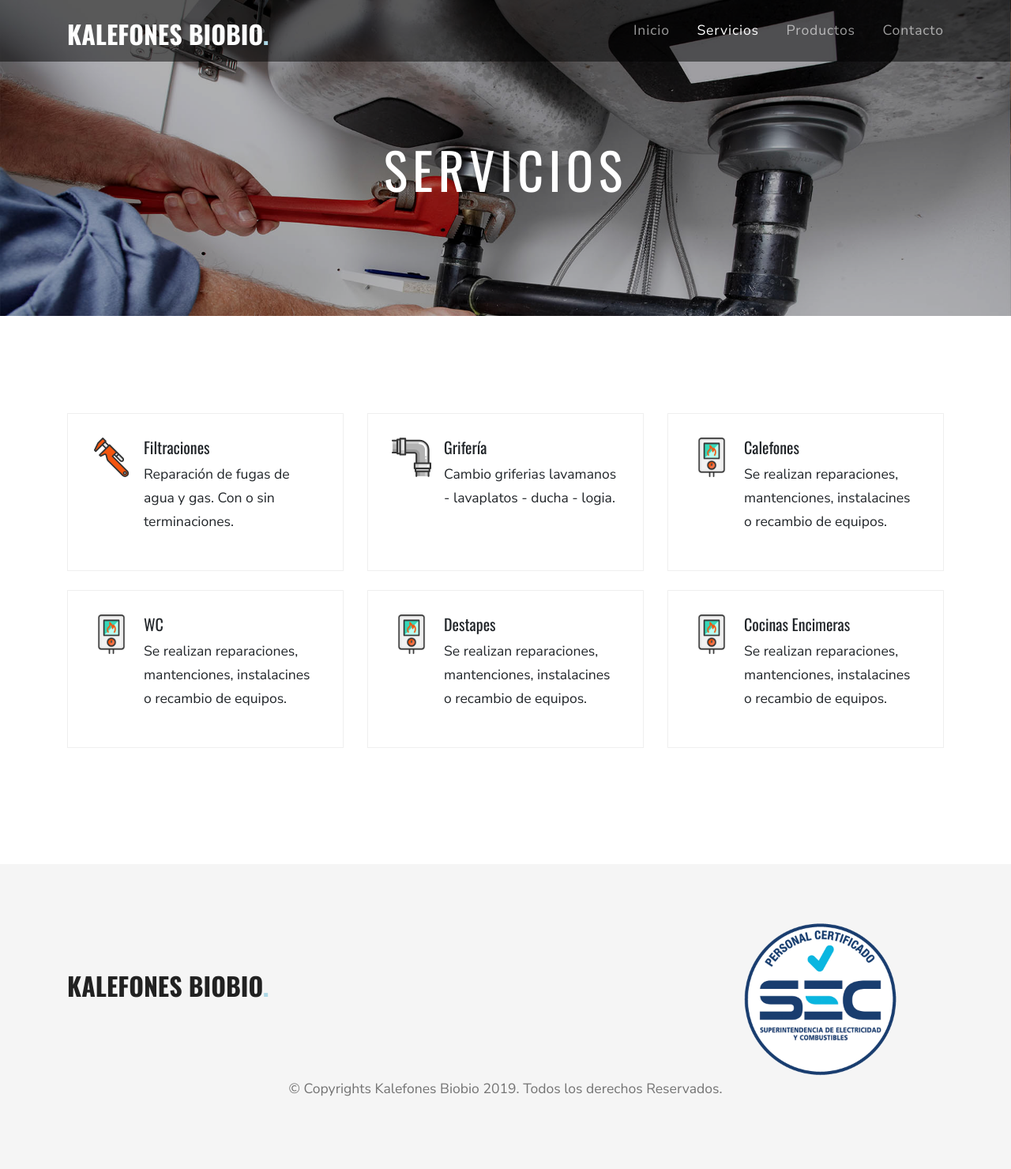
After one commit to ignacioainol/kalefonesbiobio, a PHP site: page /servicios.html in a window 1280 px wide. The commit adds this page. Shown: the whole page at 79% size. Run offline with PHP 8.4, Linux system fonts and the light colour scheme; some web fonts are replaced.

Commit message:
design finish

```diff
--- a/css/style.css
+++ b/css/style.css
@@ -145,6 +145,7 @@ a.btn-wsp > i{
   }
 
 .sectionOne{
+  background: url('../images/bgTest.jpg');
   overflow: hidden;
 }
 
@@ -274,6 +275,7 @@ a.btn-wsp > i{
     margin-bottom: 15px; } }
 
 .site-footer {
+  background: #f5f5f5;
   padding: 4em 0; }
   @media (min-width: 768px) {
     .site-footer {
@@ -605,7 +607,8 @@ a.btn-wsp > i{
     font-size: 4rem;
     font-weight: normal;
     letter-spacing: .1em;
-    text-transform: uppercase; }
+    text-transform: uppercase;
+    padding-top: 2em; }
   .site-blocks-cover p {
     color: #fff;
     font-size: 1.5rem;
@@ -622,6 +625,19 @@ a.btn-wsp > i{
   .site-blocks-cover.subscribe p {
     font-size: 1rem !important;
     font-weight: 100; }
+
+.serviceOne{
+  padding: 10em 1em 7em 1em;
+}
+
+.serviceOne h1{
+    font-weight: 900;
+    color: #fff;
+    font-size: 4rem;
+    font-weight: normal;
+    letter-spacing: .1em;
+    text-transform: uppercase;
+}
 
 /* Judicial */
 .btn-primary {
--- /dev/null
+++ b/servicios.html
@@ -0,0 +1,186 @@
+<!DOCTYPE html>
+<html lang="en">
+  <head>
+    <title>Judicial &mdash; Colorlib Website Template</title>
+    <meta charset="utf-8">
+    <meta name="viewport" content="width=device-width, initial-scale=1, shrink-to-fit=no">
+
+    <link rel="stylesheet" href="https://fonts.googleapis.com/css?family=Nunito+Sans:200,300,400,700,900|Oswald:400,700">
+    <link rel="stylesheet" href="fonts/icomoon/style.css">
+
+    <link rel="stylesheet" href="css/bootstrap.min.css">
+    <link rel="stylesheet" href="css/magnific-popup.css">
+    <link rel="stylesheet" href="css/jquery-ui.css">
+    <link rel="stylesheet" href="css/owl.carousel.min.css">
+    <link rel="stylesheet" href="css/owl.theme.default.min.css">
+    <link rel="stylesheet" href="css/bootstrap-datepicker.css">
+    <link rel="stylesheet" href="css/mediaelementplayer.css">
+    <link rel="stylesheet" href="css/animate.css">
+    <link rel="stylesheet" href="fonts/flaticon/font/flaticon.css">
+    <link rel="stylesheet" href="css/fl-bigmug-line.css">
+
+
+    <link rel="stylesheet" href="css/aos.css">
+
+    <link rel="stylesheet" href="css/style.css">
+
+  </head>
+  <body>
+
+
+
+  <div class="site-wrap">
+    <!--[quit class 'mt-4' to site-navbar]-->
+    <div class="site-navbar">
+        <div class="container py-1">
+          <div class="row align-items-center">
+            <div class="col-8 col-md-8 col-lg-4">
+              <h1 class="mb-0"><a href="index.html" class="text-white h2 mb-0"><strong class="text-uppercase">Kalefones Biobio<span style="color:lightblue;">.</span></strong></a></h1>
+            </div>
+            <div class="col-4 col-md-4 col-lg-8">
+              <nav class="site-navigation text-right text-md-right" role="navigation">
+
+                <div class="d-inline-block d-lg-none ml-md-0 mr-auto py-3"><a href="#" class="site-menu-toggle js-menu-toggle text-white"><span class="icon-menu h3"></span></a></div>
+
+                <ul class="site-menu js-clone-nav d-none d-lg-block">
+                  <li><a href="index.html">Inicio</a></li>
+                  <li class="active"><a href="servicios">Servicios</a></li>
+                  <li><a href="productos">Productos</a></li>
+                  <li><a href="contacto">Contacto</a></li>
+                </ul>
+              </nav>
+            </div>
+
+
+          </div>
+        </div>
+      </div>
+    </div>
+
+    <div class="site-mobile-menu">
+      <div class="site-mobile-menu-header">
+        <div class="site-mobile-menu-close mt-3">
+          <span class="icon-close2 js-menu-toggle"></span>
+        </div>
+      </div>
+      <div class="site-mobile-menu-body"></div>
+    </div> <!-- .site-mobile-menu -->
+
+    <div class="serviceOne inner-page-cover overlay" style="background-image: url('images/home-gasfiter.jpg');background-size: cover;box-shadow: inset 0 0 0 1000px rgba(0,0,0,.3);" data-aos="fade" data-stellar-background-ratio="0.5" data-aos="fade">
+      <div class="container">
+        <div class="row align-items-center justify-content-center">
+          <div class="col-md-8 text-center" data-aos="fade-up" data-aos-delay="400">
+            <h1 class="mb-4">Servicios</h1>
+          </div>
+        </div>
+      </div>
+    </div>
+
+
+
+    <div class="site-section section-3">
+      <div class="container">
+        <div class="row">
+          <div class="col-lg-4 col-md-6 mb-4">
+            <div class="service-2 d-flex">
+              <div class="service-2-icon mr-3"><img src="images/wrench.svg" width="50px" height="50px" alt="Filtraciones"></div>
+              <div class="service-2-contents">
+                <h3>Filtraciones</h3>
+                <p>Reparación de fugas de agua y gas. Con o sin terminaciones.</p>
+              </div>
+            </div>
+          </div>
+          <div class="col-lg-4 col-md-6 mb-4">
+            <div class="service-2 d-flex">
+              <div class="service-2-icon mr-3"><img src="images/pipes.svg" width="50px" height="50px" alt="Grifería"></div>
+              <div class="service-2-contents">
+                <h3>Grifería</h3>
+                <p>Cambio griferias lavamanos - lavaplatos - ducha - logia. <br><br></p>
+              </div>
+            </div>
+          </div>
+          <div class="col-lg-4 col-md-6 mb-4">
+            <div class="service-2 d-flex">
+              <div class="service-2-icon mr-3"><img src="images/water-heater.png" width="50px" height="50px" alt="Calefones"></div>
+              <div class="service-2-contents">
+                <h3>Calefones</h3>
+                <p>Se realizan reparaciones, mantenciones, instalacines o recambio de equipos.</p>
+              </div>
+            </div>
+          </div>
+
+          <div class="col-lg-4 col-md-6 mb-4">
+            <div class="service-2 d-flex">
+              <div class="service-2-icon mr-3"><img src="images/water-heater.png" width="50px" height="50px" alt="Calefones"></div>
+              <div class="service-2-contents">
+                <h3>WC</h3>
+                <p>Se realizan reparaciones, mantenciones, instalacines o recambio de equipos.</p>
+              </div>
+            </div>
+          </div>
+
+          <div class="col-lg-4 col-md-6 mb-4">
+            <div class="service-2 d-flex">
+              <div class="service-2-icon mr-3"><img src="images/water-heater.png" width="50px" height="50px" alt="Calefones"></div>
+              <div class="service-2-contents">
+                <h3>Destapes</h3>
+                <p>Se realizan reparaciones, mantenciones, instalacines o recambio de equipos.</p>
+              </div>
+            </div>
+          </div>
+
+          <div class="col-lg-4 col-md-6 mb-4">
+            <div class="service-2 d-flex">
+              <div class="service-2-icon mr-3"><img src="images/water-heater.png" width="50px" height="50px" alt="Calefones"></div>
+              <div class="service-2-contents">
+                <h3>Cocinas Encimeras</h3>
+                <p>Se realizan reparaciones, mantenciones, instalacines o recambio de equipos.</p>
+              </div>
+            </div>
+          </div>
+        </div>
+      </div>
+    </div>
+
+
+
+
+
+    <footer class="site-footer">
+        <div class="container">
+          <div class="row">
+            <div class="col-md-9">
+              <h1 class="mb-0 mt-4" style="margin-top: 1.4em !important"><a href="index.html" class="h2 mb-0"><strong class="text-uppercase">Kalefones Biobio<span style="color:lightblue;">.</span></strong></a></h1>
+            </div>
+            <div class="col-md-3">
+              <img src="images/sec_cert.png" alt="Sec Certificado" width="200">
+            </div>
+          </div>
+
+            <div class="text-center">
+                <p>© Copyrights Kalefones Biobio 2019. Todos los derechos Reservados.</p>
+              </div>
+        </div>
+
+    </footer>
+
+  </div>
+
+  <script src="js/jquery-3.3.1.min.js"></script>
+  <script src="js/jquery-migrate-3.0.1.min.js"></script>
+  <script src="js/jquery-ui.js"></script>
+  <script src="js/popper.min.js"></script>
+  <script src="js/bootstrap.min.js"></script>
+  <script src="js/owl.carousel.min.js"></script>
+  <script src="js/mediaelement-and-player.min.js"></script>
+  <script src="js/jquery.stellar.min.js"></script>
+  <script src="js/jquery.countdown.min.js"></script>
+  <script src="js/jquery.magnific-popup.min.js"></script>
+  <script src="js/bootstrap-datepicker.min.js"></script>
+  <script src="js/aos.js"></script>
+  <!-- <script src="js/circleaudioplayer.js"></script> -->
+
+  <script src="js/main.js"></script>
+
+  </body>
+</html>
```
Also changed, not shown: contacto.html (added, +186 -0 lines), index.html (+20 -12 lines), productos.html (added, +183 -0 lines), .htaccess (added), images/bgTest.jpg (renamed from 61532927_1423845727755799_7944995834611892224_o.jpg), images/calefon.webp (added), images/gasf-05.jpg (added), images/home-gasfiter.jpg (added), images/menu-burger.png (added), images/menu-button.svg (added), images/sec_cert.png (added), images/servicios.jpg (added), 2 other files.
